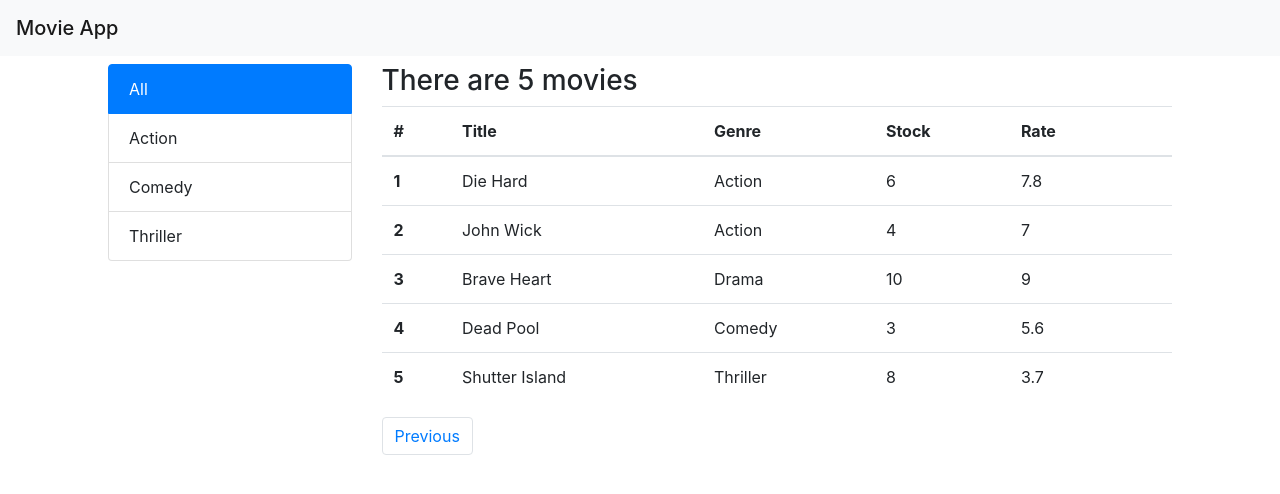
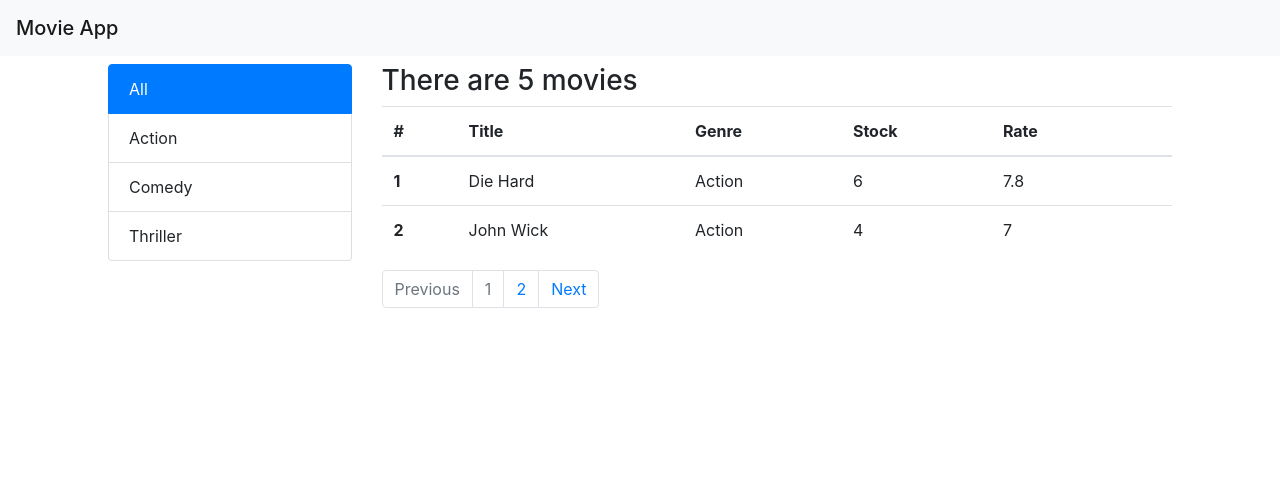
Before and after one commit to ferizoozoo/Asa-FrontendCourse-SampleProjects, a React (Create React App) app in the folder imdb/: page /movies in a window 1280 px wide. Shown: the top 494 px of the page. Built offline with nearby package versions, Linux system fonts and the light colour scheme.

Commit message:
2/2/2021

```diff
--- a/imdb/src/common/pagination.jsx
+++ b/imdb/src/common/pagination.jsx
@@ -1,22 +1,61 @@
 import React from "react";
 
-const Pagination = (props) => {
-  const { items, selectedItem, itemPerPage } = props;
-  const totalPages = items / itemPerPage;
-  const thisPage = selectedItem / itemPerPage;
+class Pagination extends React.Component {
+  constructor(props) {
+    super(props);
+    this.state = {
+      currentPage: 1,
+      nextPage: 2,
+      lastPage: 0,
+      totalPages: Math.ceil(this.props.totalItems / this.props.itemPerPage)
+    }
+  }
+
+    clickPage(page) {
+      this.setState({
+        currentPage: page,
+        nextPage: page + 1 <= this.state.totalPages ? page + 1 : 0,
+        lastPage: page - 1 >= 1 ? page - 1 : 0
+      });
+      this.props.onPageClick(page);
+    }
+
+    render() {
+      const { nextPage, currentPage, lastPage } = this.state;
       return (
         <div>
           <nav aria-label="Page navigation example">
-        <ul class="pagination">
-          <li class="page-item">
-            <a class="page-link" href="#">
+            <ul className="pagination">
+            <li className={`page-item ${lastPage === 0 ? 'disabled' : ''}`}>
+                <a className="page-link" href="#" onClick={() => this.clickPage(lastPage)}>
                   Previous
+                </a>
+              </li>
+              <li className={`page-item ${lastPage === 0 ? 'notdisplayable' : ''}`}>
+                <a className="page-link" href="#" onClick={() => this.clickPage(lastPage)}>
+                  {lastPage}
+                </a>
+              </li>
+              <li className="page-item active disabled">
+                <a className="page-link" href="#">
+                  {currentPage}
+                </a>
+              </li>
+              <li className={`page-item ${nextPage === 0 ? 'notdisplayable' : ''}`}>
+                <a className="page-link" href="#" onClick={() => this.clickPage(nextPage)}>
+                  {nextPage}
+                </a>
+              </li>
+              <li className={`page-item ${nextPage === 0 ? 'disabled' : ''}`}>
+                <a className="page-link" href="#" onClick={() => this.clickPage(nextPage)}>
+                  Next
                 </a>
               </li>
             </ul>
           </nav>
         </div>
       );
-};
+    }
+  }
 
 export default Pagination;
--- a/imdb/src/components/movies.jsx
+++ b/imdb/src/components/movies.jsx
@@ -9,7 +9,9 @@ class Movies extends Component {
     movies: [],
     genreList: [],
     selectedGenere: { id: 0 },
-    selectedMovie: 1
+    selectedMovie: 1,
+    page: 1,
+    itemsPerPage: 2
   };
 
   componentDidMount() {
@@ -21,13 +23,20 @@ class Movies extends Component {
     }, 1500);
   }
 
+  onPageClick = (page) => {
+    this.setState({
+      page: page
+    })
+  }
+
   render() {
-    const { movies, genreList, selectedGenere, selectedMovie } = this.state;
+    const { movies, genreList, selectedGenere, selectedMovie, page, itemsPerPage } = this.state;
 
     const filteredList =
       selectedGenere && selectedGenere.name
         ? movies.filter((x) => x.genre === selectedGenere.name)
         : movies;
+    var paginatedList = movies.slice((page - 1) * itemsPerPage, (page) * itemsPerPage);
     const movieCount = filteredList.length;
 
     return (
@@ -61,7 +70,7 @@ class Movies extends Component {
                   </tr>
                 </thead>
                 <tbody>
-                  {filteredList.map((movie, index) => (
+                  {paginatedList.map((movie, index) => (
                     <tr>
                       <th scope="row">{index + 1}</th>
                       <td>{movie.title}</td>
@@ -73,7 +82,7 @@ class Movies extends Component {
                   ))}
                 </tbody>
               </table>
-              <Pagination items={filteredList} selectedItem={selectedMovie} itemPerPage={5}/>
+              <Pagination totalItems={filteredList.length} itemPerPage={itemsPerPage} onPageClick={this.onPageClick}/>
             </>
           ) : (
             <Loading />
--- a/imdb/src/index.css
+++ b/imdb/src/index.css
@@ -15,3 +15,7 @@ code {
 .clickable {
   cursor: pointer;
 }
+
+.notdisplayable {
+  display: none;
+}
```
Also changed, not shown: 1 other file (tests, documents, lock files or other folders). Lines whose indentation alone changed are shown as unchanged.
